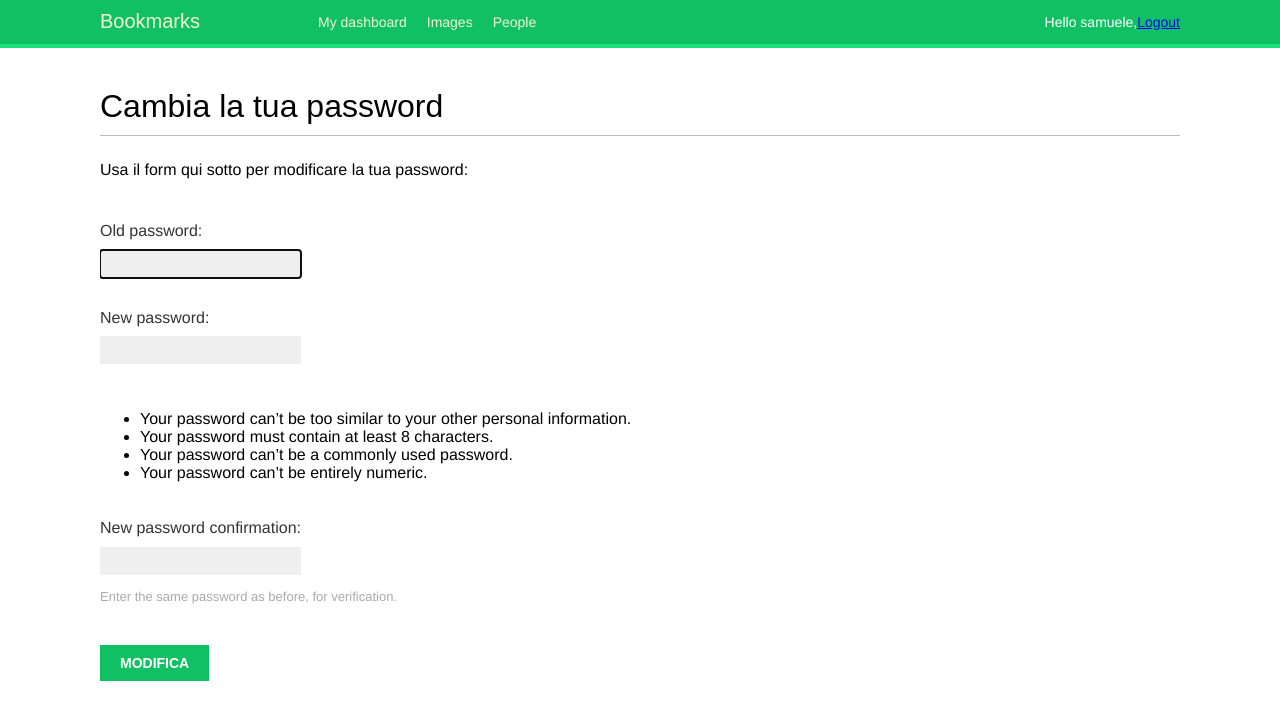
After one commit to SamueleCentanni/Django_Project, a Django app: page /account/password-change in a window 1280 px wide. The commit adds this page. Shown: the top 720 px of the page. Run offline with Django 5.2, Linux system fonts and the light colour scheme; a user stored in the database is signed in; some web fonts are replaced.

Commit message:
aggiunta modifica password

```diff
--- a/account/templates/base.html
+++ b/account/templates/base.html
@@ -46,7 +46,7 @@
         <span class="user">
             {% if request.user.is_authenticated %}
                 Hello {{ request.user.first_name }},
-                <form method="post" action="{% url 'logout' %}">
+                <form method="post" action="{% url "logout" %}">
                     {% csrf_token %}
                     <button type="submit">Logout</button>
                 </form>
--- a/account/templates/registration/logged_out.html
+++ b/account/templates/registration/logged_out.html
@@ -5,8 +5,7 @@
 {% block content %}
 
     <h1>Logged out</h1>
-    <p>Logged out avvenuto con successo. Puoi fare il <a href="{% url
-        "login" %}">login di nuovo</a>.
+    <p>Logged out avvenuto con successo. Puoi fare il <a href="{% url "login" %}">login di nuovo</a>.
     </p>
 
 {% endblock %}
--- /dev/null
+++ b/account/templates/registration/password_change_form.html
@@ -0,0 +1,13 @@
+{% extends "base.html" %}
+
+{% block title %}Cambia password{% endblock %}
+
+{% block content %}
+    <h1>Cambia la tua password</h1>
+    <p>Usa il form qui sotto per modificare la tua password:</p>
+
+    <form method="post">{% csrf_token %}
+        {{ form.as_p }}
+        <p><input type="submit" value="Modifica"></p>
+    </form>
+{% endblock %}
--- a/account/urls.py
+++ b/account/urls.py
@@ -6,5 +6,7 @@
     path('login/', auth_views.LoginView.as_view(), name='login'),
     path('logout/', auth_views.LogoutView.as_view(), name='logout'),
     re_path(r'^$', views.dashboard, name='dashboard'),
+    path("password-change", auth_views.PasswordChangeView.as_view(), name='password change'),
+    path("password-change/done/", auth_views.PasswordChangeDoneView.as_view(), name='password_change_done'),
 
 ]
```
Also changed, not shown: account/templates/registration/password_change_done.html (added, +8 -0 lines), bookmarks/settings.py (line endings or trailing spaces), db.sqlite3.
